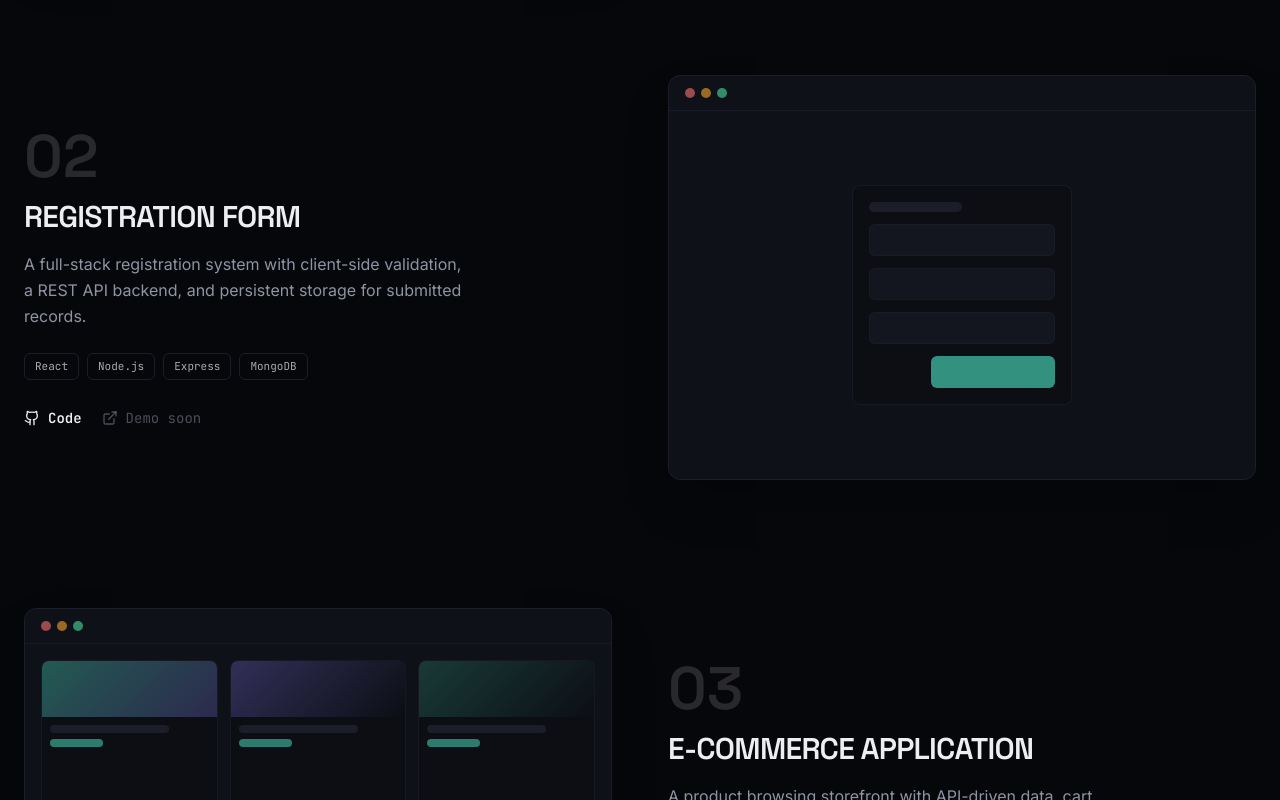
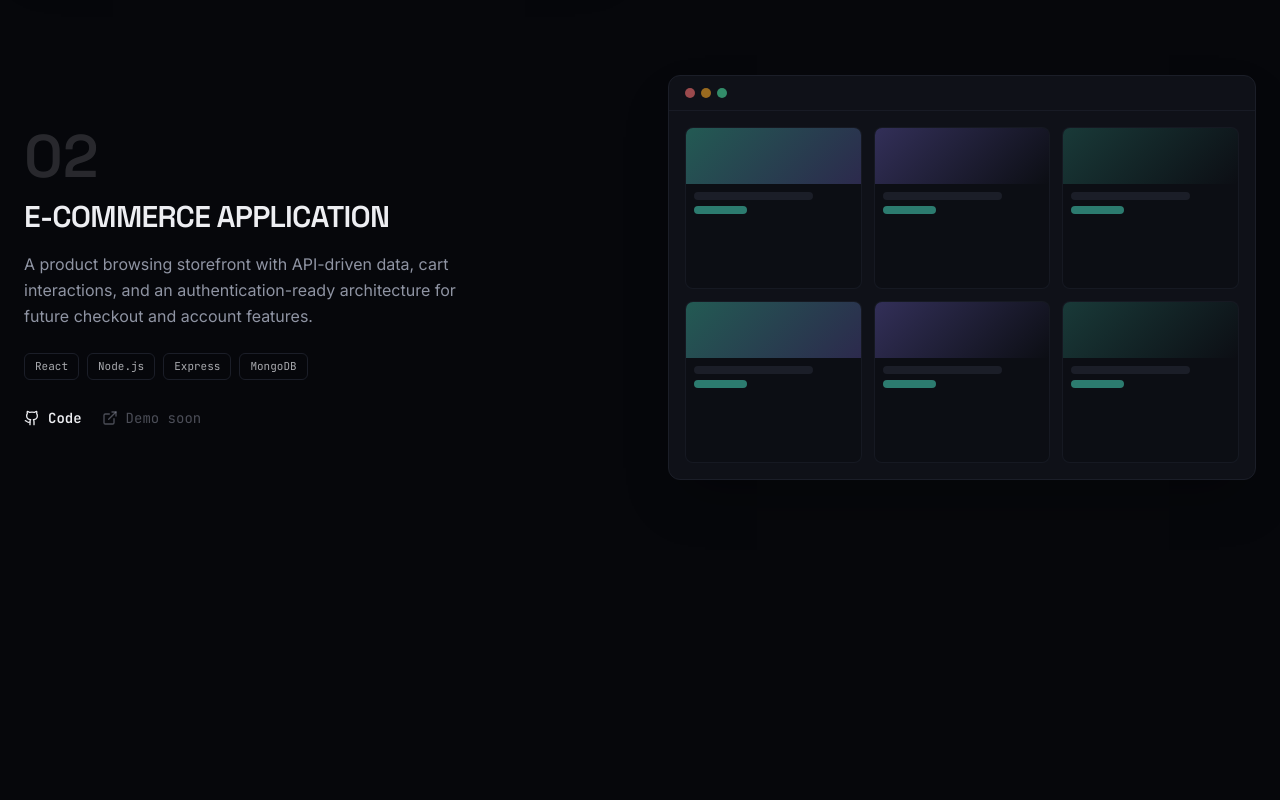
Before and after one commit to merera-ta/merera-portfolio, a React (Vite) app: page / in a window 1280 px wide. Shown: the part 3700-4500 px from the top of the page. Built offline with nearby package versions, Linux system fonts and the light colour scheme.

Commit message:
Deleting the project which need some fixes

```diff
--- a/src/data/projects.js
+++ b/src/data/projects.js
@@ -16,17 +16,7 @@ export const projects = [
     featured: true,
     visual: 'dashboard',
   },
-  {
-    id: 'registration-form',
-    title: 'Registration Form',
-    description:
-      'A full-stack registration system with client-side validation, a REST API backend, and persistent storage for submitted records.',
-    tech: ['React', 'Node.js', 'Express', 'MongoDB'],
-    github: 'https://github.com/merera-taddesa/registration-form',
-    demo: '',
-    featured: false,
-    visual: 'form',
-  },
+
   {
     id: 'ecommerce-app',
     title: 'E-Commerce Application',
```
